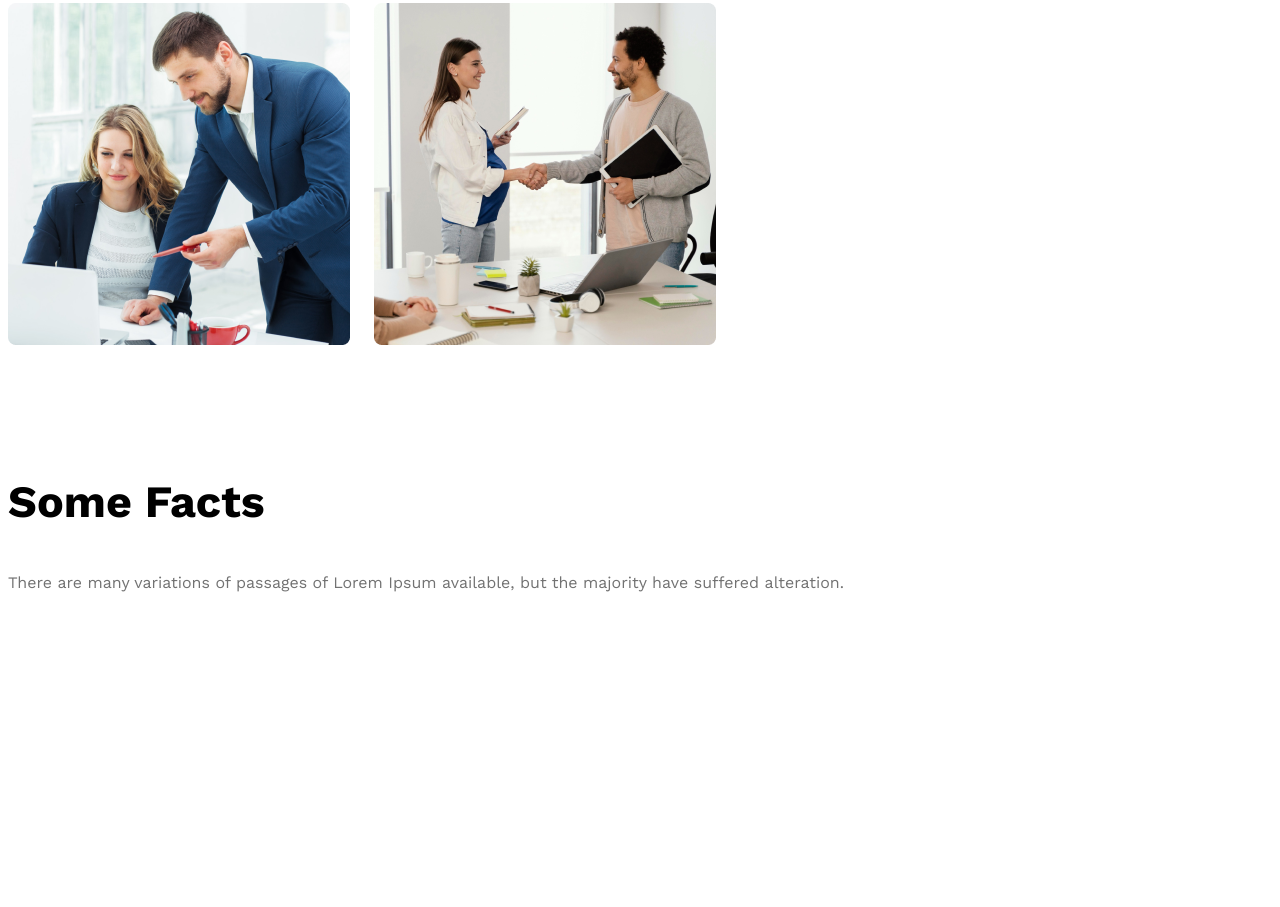
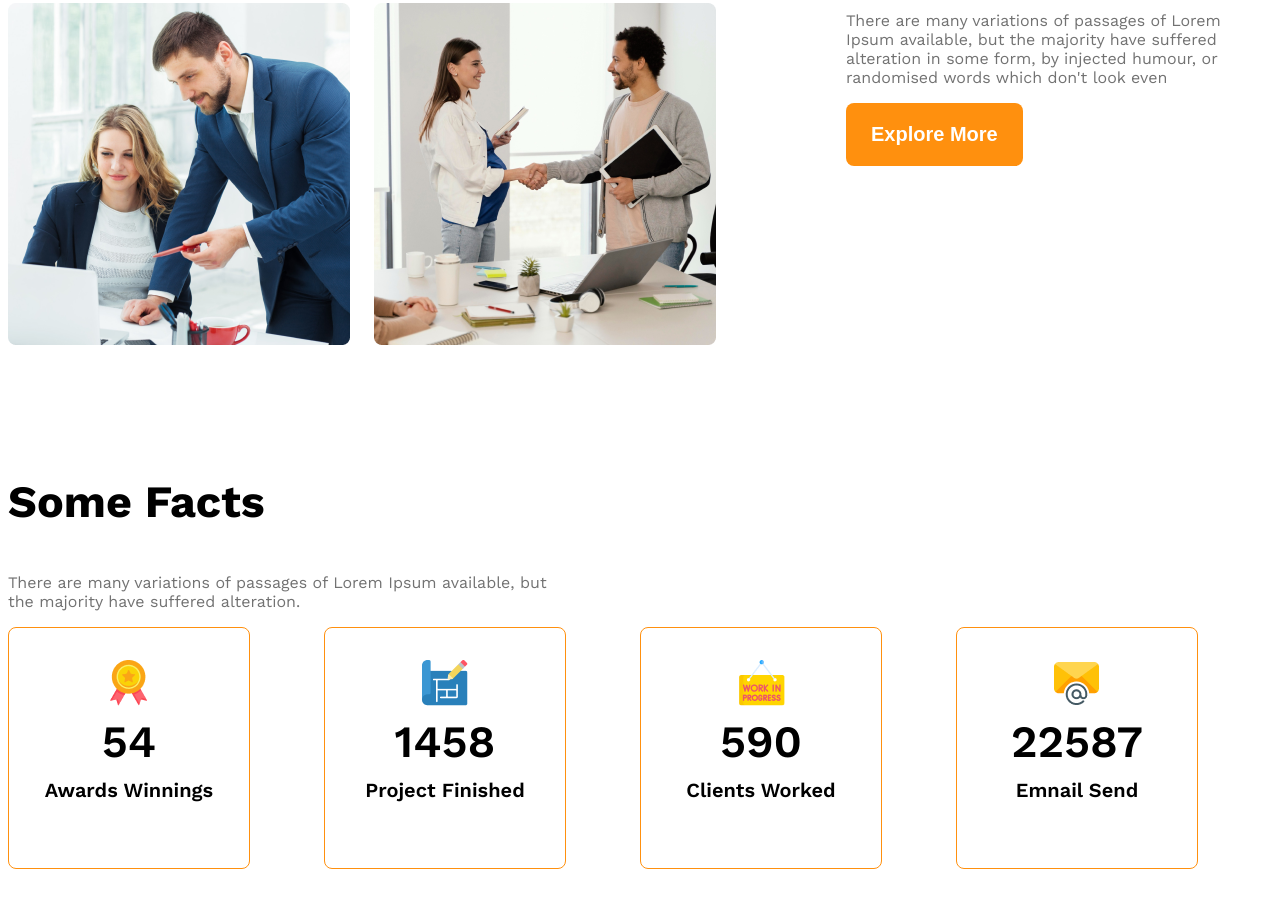
Before and after one commit to RabbiBD-Code/g3-architects-resources-website, a plain HTML site: page index.html in a window 1280 px wide. Shown: the part 1677-2584 px from the top of the page. Before the commit the page ends 2558 px from the top, so only its background shows below. Drawn offline with nearby package versions, Linux system fonts and the light colour scheme.

Commit message:
added card facts

```diff
--- a/index.html
+++ b/index.html
@@ -26,7 +26,8 @@
                     Group of Architects
                 </h1>
                 <p class="banner-description text-light-gray">
-                There are many variations of passages of Lorem Ipsum available, but the majority have suffered alteration in some form, by injected humour, or randomised words which don't look even
+                    There are many variations of passages of Lorem Ipsum available, but the majority have suffered
+                    alteration in some form, by injected humour, or randomised words which don't look even
                 </p>
                 <button class="btn-primary">Explore More</button>
             </div>
@@ -43,36 +44,48 @@
                 <img src="images/team4.png" alt="">
             </div>
             <div class="our-features">
-                <h3 class="section-title"> <span id="quick-list" class="text-ligh-gray">Quick list</span> <span>of Our</span> <span class="text-primary">Features</span></h3>
-                <p class="feature-description text-light-gray">There are many variations of passages of Lorem Ipsum available, but the majority have suffered alteration in some form, by injected humour, or randomised words which don't look even</p>
+                <h3 class="section-title"> <span id="quick-list" class="text-ligh-gray">Quick list</span> <span>of
+                        Our</span> <span class="text-primary">Features</span></h3>
+                <p class="feature-description text-light-gray">There are many variations of passages of Lorem Ipsum
+                    available, but the majority have suffered alteration in some form, by injected humour, or randomised
+                    words which don't look even</p>
                 <button class="btn-primary">Explore More</button>
             </div>
         </section>
         <!-- features will enjoy -->
         <section>
             <h3 class="section-title">Some Facts</h3>
-            <p class="text-light-gray">There are many variations of passages of Lorem Ipsum available, but the majority have suffered alteration.</p>
+            <p class="text-light-gray facts-description">There are many variations of passages of Lorem Ipsum available, but the majority
+                have suffered alteration.</p>
             <div class="facts-container">
-                <!-- .fact*4>img+h4.fact-number+h5.fact-name -->
-                <div class="fact">
-                    <img src="" alt="">
-                    <h4 class="fact-number"></h4>
-                    <h5 class="fact-name"></h5>
+                <!-- .fact-card*4>img+h4.fact-number+h5.fact-name -->
+                <div class="fact-card display-flex">
+                    <div>
+                        <img src="images/icons/ribon.png" alt="">
+                        <h4 class="fact-number">54</h4>
+                        <h5 class="fact-name">Awards Winnings</h5>
                     </div>
-                <div class="fact">
-                    <img src="" alt="">
-                    <h4 class="fact-number"></h4>
-                    <h5 class="fact-name"></h5>
                 </div>
-                <div class="fact">
-                    <img src="" alt="">
-                    <h4 class="fact-number"></h4>
-                    <h5 class="fact-name"></h5>
+                <div class="fact-card dis display-flex">
+                    <div>
+                        <img src="images/icons/projects.png" alt="">
+                    <h4 class="fact-number">1458</h4>
+                    <h5 class="fact-name">Project Finished</h5>
                     </div>
-                <div class="fact">
-                    <img src="" alt="">
-                    <h4 class="fact-number"></h4>
-                    <h5 class="fact-name"></h5>
+                </div>
+                <div class="fact-card display-flex">
+                    <div>
+                        <img src="images/icons/customers.png" alt="">
+                    <h4 class="fact-number">590</h4>
+                    <h5 class="fact-name">Clients Worked</h5>
+                    </div>
+                </div>
+                <div class="fact-card display-flex">
+                   <div>
+                     <img src="images/icons/email.png" alt="">
+                    <h4 class="fact-number">22587</h4>
+                    <h5 class="fact-name">Emnail Send</h5>
+                   </div>
                 </div>
             </div>
         </section>
--- a/style.css
+++ b/style.css
@@ -101,7 +101,7 @@ main > section{
 }
 
 /* team and feature reletad style */
-.team{
+.teams{
     align-items: center;
 }
 .team-img-container{
@@ -118,6 +118,39 @@ main > section{
 
 #quick-list{
     font-weight: 500;
+}
+
+/* some facts related styles */
+.facts-container{
+    display: grid;
+    grid-template-columns: repeat(4, 1fr)
+}
+
+.fact-card{
+    border: 1px solid #FF900E;
+    width: 240px;
+    height: 240px;
+    border-radius: 8px;
+    text-align: center;
+    align-items: center;
+    justify-content: center;
+}
+
+.fact-number{
+    font-size: 2.8rem;
+    font-weight: 600;
+    margin-top: 5px;
+    margin-bottom: 10px;
+}
+
+.fact-name{
+    font-size: 1.25rem;
+    font-weight: 600;
+    margin-top: 10px;
+}
+
+.facts-description{
+    max-width: 540px;
 }
 
 /* responsive media query */
```
Lines whose indentation alone changed are shown as unchanged.
